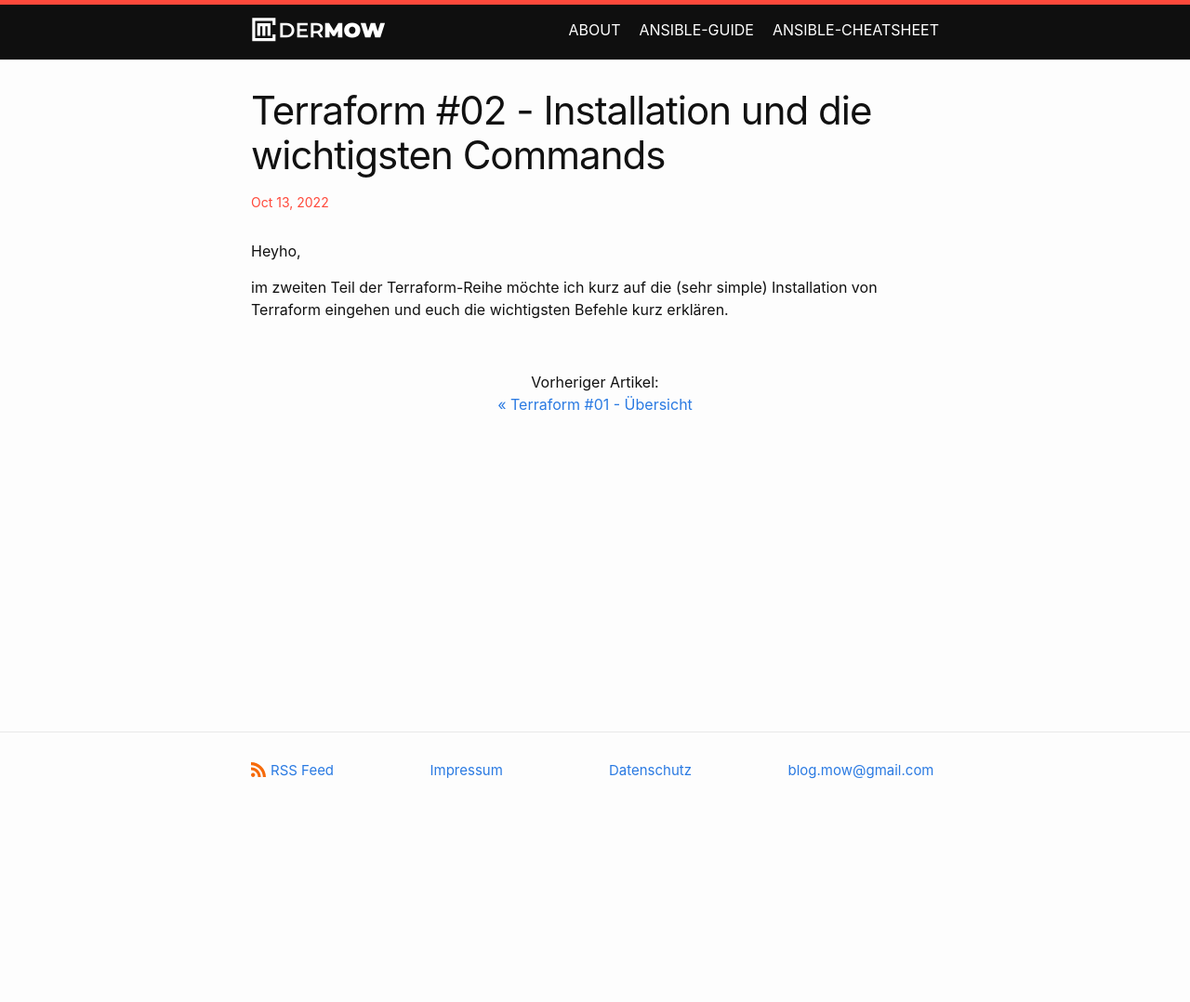
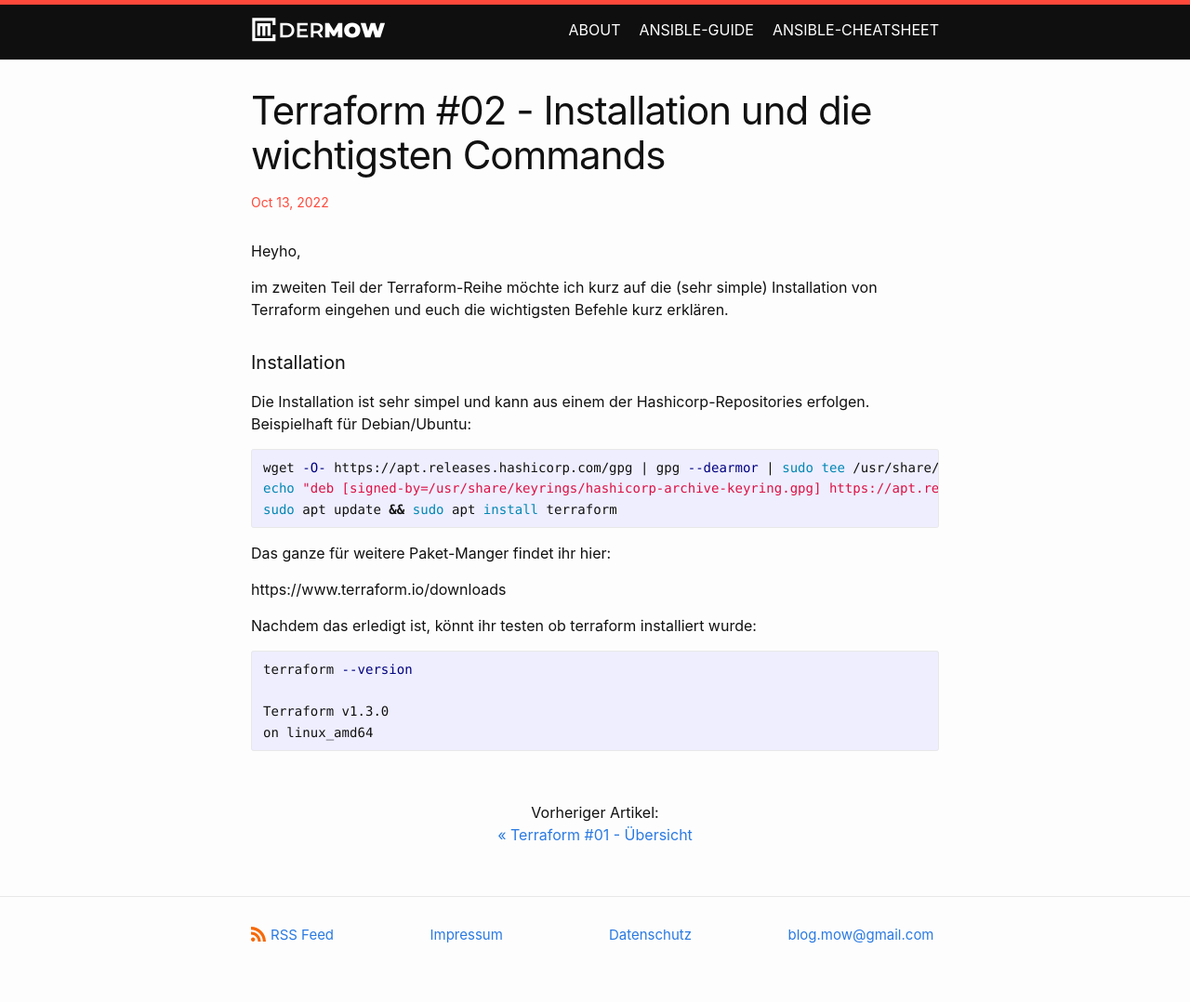
Before and after one commit to dermow/staging.der-mow.de, a Jekyll site: the page built from _posts/2022-10-13-terraform-02.markdown, in a window 1280 px wide. Shown: the whole page at 93% size. Built offline with Jekyll 4.4.1, drawn with Linux system fonts in a browser that asks for light colours; comment, search, counter and statistics services are not loaded; before the commit the page ends 900 px from its top, so only the background shows below that.

Commit message:
Update 2022-10-13-terraform-02.markdown

````diff
--- a/_posts/2022-10-13-terraform-02.markdown
+++ b/_posts/2022-10-13-terraform-02.markdown
@@ -9,3 +9,27 @@ Heyho,
 
 im zweiten Teil der Terraform-Reihe möchte ich kurz auf die (sehr simple) Installation von Terraform eingehen und euch die wichtigsten Befehle
 kurz erklären.
+
+
+#### Installation
+
+Die Installation ist sehr simpel und kann aus einem der Hashicorp-Repositories erfolgen. Beispielhaft für Debian/Ubuntu:
+
+```bash
+wget -O- https://apt.releases.hashicorp.com/gpg | gpg --dearmor | sudo tee /usr/share/keyrings/hashicorp-archive-keyring.gpg
+echo "deb [signed-by=/usr/share/keyrings/hashicorp-archive-keyring.gpg] https://apt.releases.hashicorp.com $(lsb_release -cs) main" | sudo tee /etc/apt/sources.list.d/hashicorp.list
+sudo apt update && sudo apt install terraform
+```
+
+Das ganze für weitere Paket-Manger findet ihr hier:
+
+https://www.terraform.io/downloads
+
+Nachdem das erledigt ist, könnt ihr testen ob terraform installiert wurde:
+
+```bash
+terraform --version
+
+Terraform v1.3.0
+on linux_amd64
+```
````
